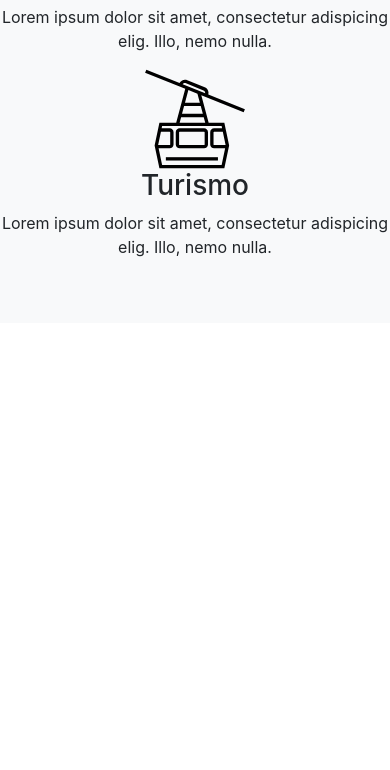
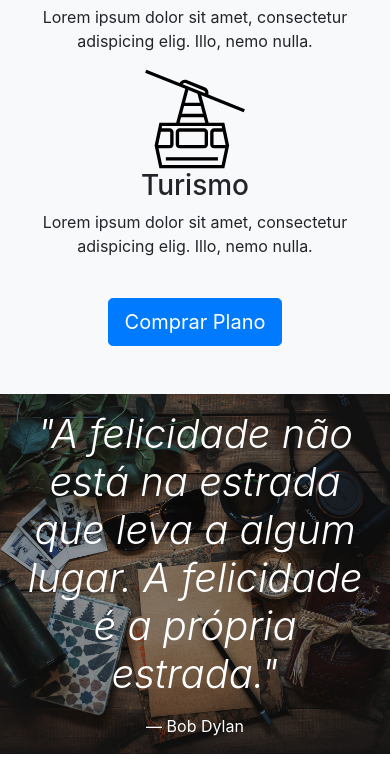
Before and after one commit to jp7webdesign/caravan, a plain HTML site: page index.html in a window 390 px wide. Shown: the part 2011-2781 px from the top of the page. Before the commit the page ends 2334 px from the top, so only its background shows below. Drawn offline with Linux system fonts and the light colour scheme.

Commit message:
add section blockquote

```diff
--- a/css/style.css
+++ b/css/style.css
@@ -5,3 +5,20 @@ body {
 .box-shadow {
   box-shadow: 0 2px 4px 0 rgba(0, 0, 0, 0.05), 0 4px 8px 0 rgba(0, 0, 0, 0.05);
 }
+
+#home-quote {
+  background: url("../img/bg-quote.jpg") center center;
+  background-size: cover;
+}
+
+@media (max-width: 767px) {
+  #home-quote .display-4 {
+    font-size: 2.5rem;
+  }
+  body {
+    padding-top: 0px;
+  }
+  .fixed-top {
+    position: relative;
+  }
+}
--- a/index.html
+++ b/index.html
@@ -160,7 +160,7 @@
           <span class="h6 d-block">TUDO DE MELHOR PARA VOCÊ</span>
           <h2 class="display-4 text-primary">Aproveite as vantagens</h2>
         </div>
-      </div>
+
         <div class="row">
           <div class="col-xl-4 col-md-6">
             <div style="height: 100px" class="d-flex justify-content-center">
@@ -168,8 +168,8 @@
             </div>
             <h3>Documentos</h3>
             <p>
-            Lorem ipsum dolor sit amet, consectetur adispicing elig. Illo, nemo
-            nulla.
+              Lorem ipsum dolor sit amet, consectetur adispicing elig. Illo,
+              nemo nulla.
             </p>
           </div>
           <div class="col-xl-4 col-md-6">
@@ -178,8 +178,8 @@
             </div>
             <h3>Passagens</h3>
             <p>
-            Lorem ipsum dolor sit amet, consectetur adispicing elig. Illo, nemo
-            nulla.
+              Lorem ipsum dolor sit amet, consectetur adispicing elig. Illo,
+              nemo nulla.
             </p>
           </div>
           <div class="col-xl-4 col-md-6">
@@ -188,8 +188,8 @@
             </div>
             <h3>Translado</h3>
             <p>
-            Lorem ipsum dolor sit amet, consectetur adispicing elig. Illo, nemo
-            nulla.
+              Lorem ipsum dolor sit amet, consectetur adispicing elig. Illo,
+              nemo nulla.
             </p>
           </div>
           <div class="col-xl-4 col-md-6">
@@ -198,8 +198,8 @@
             </div>
             <h3>Praias</h3>
             <p>
-            Lorem ipsum dolor sit amet, consectetur adispicing elig. Illo, nemo
-            nulla.
+              Lorem ipsum dolor sit amet, consectetur adispicing elig. Illo,
+              nemo nulla.
             </p>
           </div>
           <div class="col-xl-4 col-md-6">
@@ -208,8 +208,8 @@
             </div>
             <h3>Bagagens</h3>
             <p>
-            Lorem ipsum dolor sit amet, consectetur adispicing elig. Illo, nemo
-            nulla.
+              Lorem ipsum dolor sit amet, consectetur adispicing elig. Illo,
+              nemo nulla.
             </p>
           </div>
           <div class="col-xl-4 col-md-6">
@@ -218,11 +218,27 @@
             </div>
             <h3>Turismo</h3>
             <p>
-            Lorem ipsum dolor sit amet, consectetur adispicing elig. Illo, nemo
-            nulla.
+              Lorem ipsum dolor sit amet, consectetur adispicing elig. Illo,
+              nemo nulla.
             </p>
           </div>
         </div>
+        <a href="planos.html" class="btn btn-primary btn-lg mt-4"
+          >Comprar Plano</a
+        >
+      </div>
+    </section>
+
+    <section id="home-quote" class="p-md-5">
+      <blockquote class="blockquote text-center text-white p-md-5 p-3">
+        <p class="display-4">
+          <em>
+            "A felicidade não está na estrada que leva a algum lugar. A
+            felicidade é a própria estrada."
+          </em>
+        </p>
+        <footer class="blockquote-footer text-white">Bob Dylan</footer>
+      </blockquote>
     </section>
 
     <script type="text/javascript" src="js/jquery-3.5.1.slim.min.js"></script>
```
Lines whose indentation alone changed are shown as unchanged.
